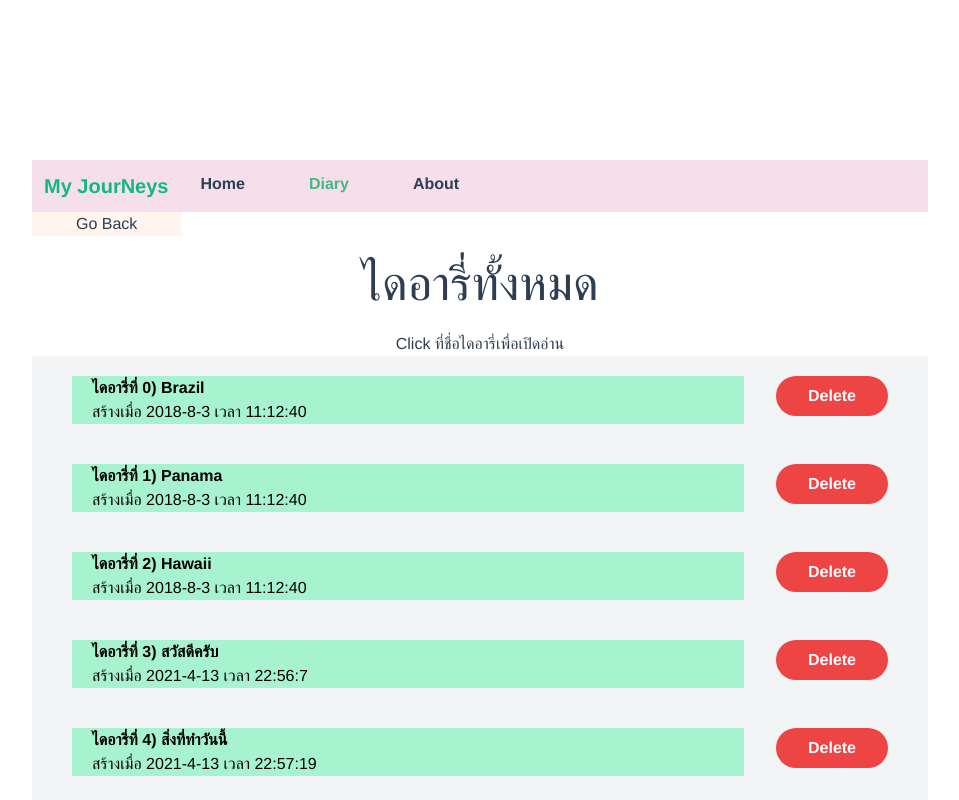
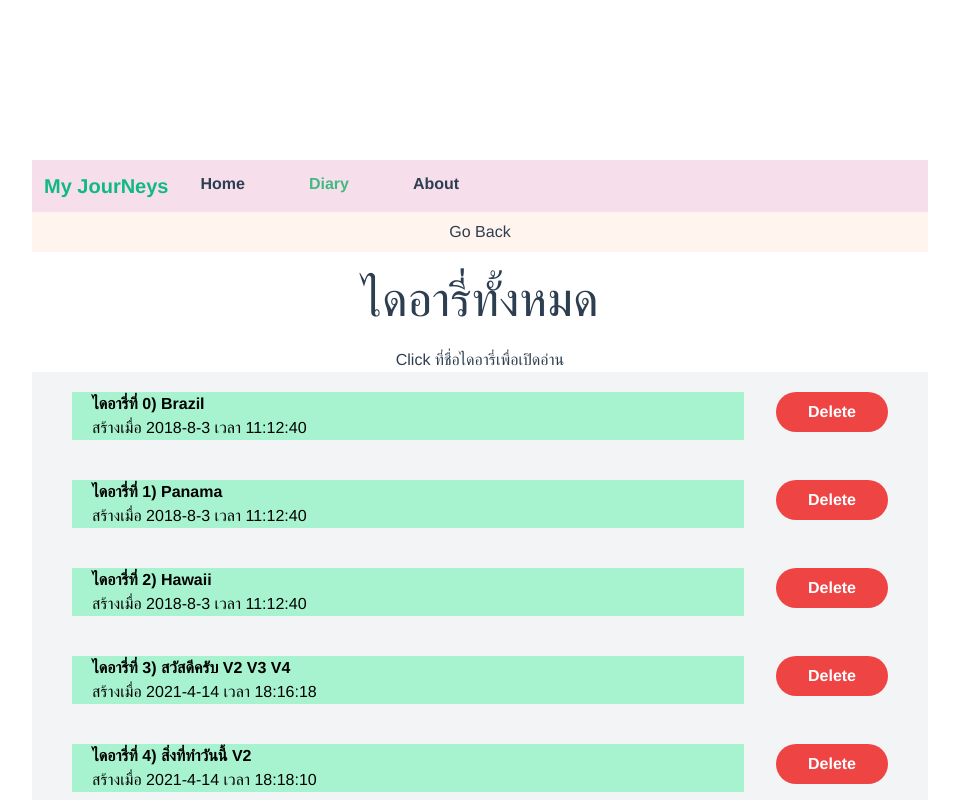
Before and after one commit to kakajj/INT203_62130500024_7_SPA, a Vue app: page /diaries in a window 1280 px wide. Shown: the top 800 px of the page, without its empty margins (160-1119 px from the left). Built offline with nearby package versions, Linux system fonts and the light colour scheme; data requests are answered from the project's data file.

Commit message:
Fix bug when PUT and successful

```diff
--- a/db.json
+++ b/db.json
@@ -22,17 +22,17 @@
       "description": "all about hawaii. Etiam iaculis, ex in semper fringilla, lorem augue maximus lorem, in aliquet ex massa non enim. Maecenas pharetra orci eu semper pharetra. Suspendisse vel elit semper, fringilla metus ac, pulvinar justo. Vestibulum nibh lacus, pellentesque non arcu vel, efficitur eleifend lorem. Duis ultrices bibendum orci, nec laoreet elit. In vulputate massa vel massa cursus gravida. Aliquam sed lacus pulvinar, imperdiet risus at, lacinia dolor. Maecenas pellentesque arcu mattis iaculis efficitur. Maecenas quis sem pulvinar, sodales neque eget, efficitur odio."
     },
     {
-      "name": "สวัสดีครับ",
-      "date": "2021-4-13",
-      "time": "22:56:7",
-      "description": "ผมชื่อเจเจ โสด อายุ 20 ปี ย่าง 21 ไม่มีแฟนมา 2 ปีแล้วครับ",
+      "name": "สวัสดีครับ V2 V3 V4",
+      "description": "ผมชื่อเจเจ โสด อายุ 20 ปี ย่าง 21 ไม่มีแฟนมา 2 ปีแล้วครับ V2 V3 V4",
+      "date": "2021-4-14",
+      "time": "18:16:18",
       "id": 5
     },
     {
-      "name": "สิ่งที่ทำวันนี้",
-      "date": "2021-4-13",
-      "time": "22:57:19",
-      "description": "ผมได้เริ่มสร่าง Application Diary ของตนเอง ขณะกำลังบันทึกข้อความนี้ ผมกำลังทำ RESTApi นั่นคือการ PUT อยู่ครับ",
+      "name": "สิ่งที่ทำวันนี้ V2",
+      "description": "ผมได้เริ่มสร่าง Application Diary ของตนเอง ขณะกำลังบันทึกข้อความนี้ ผมกำลังทำ RESTApi นั่นคือการ PUT อยู่ครับ\nเพิ่มเติม ผมทำทุกอย่างเสร็จแล้วครับ",
+      "date": "2021-4-14",
+      "time": "18:18:10",
       "id": 6
     },
     {
@@ -43,10 +43,10 @@
       "id": 7
     },
     {
-      "name": "เพ็ดกับเป๊ก V2 V3 V4",
-      "description": "พรุ่งนีน้วันเกิดเพดนะ อย่าลืมแฮปตอน เทีย่งคืน เพ๋ดโดนนไไก่จิก เพ็ดตายบนปากโอ่ง 555555555555 หำหมีหมู",
+      "name": "เพ็ดกับเป๊ก ",
+      "description": "พรุ่งนีน้วันเกิดเพดนะ อย่าลืมแฮปตอน เทีย่งคืน ทดสอบทดสอบ ทดสอบแก้ไข",
       "date": "2021-4-14",
-      "time": "15:55:8",
+      "time": "18:22:10",
       "id": 8
     }
   ]
--- a/src/components/GoBack.vue
+++ b/src/components/GoBack.vue
@@ -3,6 +3,7 @@
         <button @click="goBack">Go Back</button>
     </span>
 </template>
+
 <script>
 export default {
     methods:{
@@ -12,15 +13,14 @@ export default {
     }
 }
 </script>
+
 <style scoped>
 .go-back{
-    display: flex;
-    cursor: pointer;
-    @apply w-2/12
+    @apply w-full h-10 flex cursor-pointer
 }
 button {
     border: antiquewhite;
     background-color: seashell;
-    @apply w-full
+    @apply w-full hover:bg-red-100
 }
 </style>
--- /dev/null
+++ b/src/components/Success.vue
@@ -0,0 +1,32 @@
+<template>
+  <div class="min-h-screen bg-white p-4 flex items-center">
+    <!-- Success -->
+    <div
+      class="bg-green-50 p-4 rounded flex items-start text-green-600 my-4 shadow-lg max-w-xl mx-auto">
+      <div class="text-lg">
+        <svg
+          xmlns="http://www.w3.org/2000/svg"
+          class="fill-current w-5 pt-1"
+          viewBox="0 0 24 24"
+        >
+          <path
+            d="M12 0c-6.627 0-12 5.373-12 12s5.373 12 12 12 12-5.373 12-12-5.373-12-12-12zm-1.959 17l-4.5-4.319 1.395-1.435 3.08 2.937 7.021-7.183 1.422 1.409-8.418 8.591z"
+          />
+        </svg>
+      </div>
+      <div class="px-3">
+        <h3 class="text-green-800 font-semibold tracking-wider">Success</h3>
+        <p class="py-2 text-green-700">
+          Operation Successes.
+        </p>
+        <div class="space-x-6">
+          <button
+            class="text-green-900 font-semibold tracking-wider hover:underline focus:outline-none">
+            X
+          </button>
+        </div>
+      </div>
+    </div>
+    <!-- Link on the right -->
+  </div>
+</template>
--- a/src/components/readDiary.vue
+++ b/src/components/readDiary.vue
@@ -23,7 +23,7 @@ export default {
 
 <style scoped>
 .card-area {
-  @apply max-w-3xl pt-4 px-8 bg-red-100 shadow-lg rounded-lg mt-5 mb-2 mx-auto;
+  @apply max-w-3xl pt-4 px-8 bg-red-100 hover:bg-red-200 shadow-lg rounded-lg mt-5 mb-2 mx-auto;
 }
 .text-area h2 {
   @apply text-gray-800 text-3xl font-semibold;
--- a/src/views/DiaryDetail.vue
+++ b/src/views/DiaryDetail.vue
@@ -24,14 +24,14 @@
           spellcheck="false"
           placeholder="Diary Name"
           type="text"
-          v-model="diary.name"
+          v-model="newDiary.name"
         />
         <p class="invalid" v-if="invalidDescription">Please enter something.</p>
         <textarea
           class="description bg-gray-100 sec p-3 h-60 border border-gray-300 outline-none"
           spellcheck="false"
           placeholder="Describe everything about this diary"
-          v-model="diary.description"
+          v-model="newDiary.desc"
         ></textarea>
         <!-- buttons -->
         <div class="buttons flex justify-end mt-4">
@@ -64,7 +64,6 @@ export default {
         desc: "",
         time: "",
         date: "",
-        id: null
       },
       url: "http://localhost:5000/diaries/",
       addForm: false,
@@ -80,28 +79,27 @@ export default {
   },
   methods: {
     updateJSON() {
-      this.invalidName = this.diary.name === "" ? true : false;
-      this.invalidDescription = this.diary.description === "" ? true : false;
+      this.invalidName = this.newDiary.name === "" ? true : false;
+      this.invalidDescription = this.newDiary.desc === "" ? true : false;
       if(this.invalidName || this.invalidDescription){
-        return ;
+        return console.log('Error Invalid data');
       }else{
-      this.newDiary.name = this.diary.name;
-      this.newDiary.desc = this.diary.description;
       let today = new Date();
-      axios.put(this.url + this.$route.params.slug, {
+      let updatedDiary = {
         name: this.newDiary.name,
         description: this.newDiary.desc,
         date: today.getFullYear() + "-" +(today.getMonth() + 1) +"-" + today.getDate(),
         time: today.getHours() +":" +today.getMinutes() + ":" +today.getSeconds()
-      }).then((response)=>{
+      }
+      axios.put(this.url + this.$route.params.slug,updatedDiary)
+      .then((response)=>{
         return response.data
       }).then(()=>{
-          this.diary = this.newDiary ;
+          this.diary = updatedDiary ;
       }).catch((error)=>{
         console.log(error);
       });
       this.addForm = !this.addForm;
-      location.reload();
       }
     },
     fetchDestination() {
@@ -110,6 +108,9 @@ export default {
         .then((response) => {
           this.diary = response.data;
           return response.data;
+        }).then(()=>{
+          this.newDiary.name = this.diary.name;
+          this.newDiary.desc = this.diary.description;
         })
         .catch((err) => {
           console.error(err);
```
